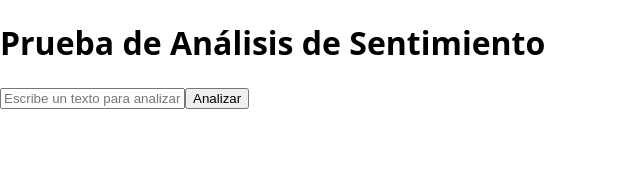
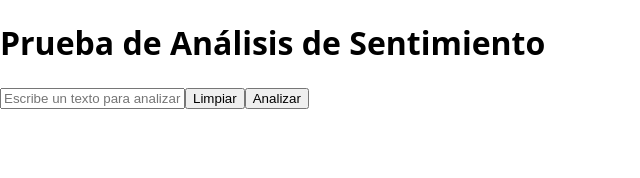
Before and after one commit to dxnidot/interface-tt, an Angular app: page / in a window 1280 px wide. Shown: the top 178 px of the page, without its empty margins (0-640 px from the left). Built offline with nearby package versions, Linux system fonts and the light colour scheme.

Commit message:
Boton limpiar para el texto

```diff
--- a/src/app/textinput/textinput.component.html
+++ b/src/app/textinput/textinput.component.html
@@ -4,3 +4,5 @@
   (input)="onTextChange()"
   placeholder="Escribe un texto para analizar"
 />
+<!-- Botón para limpiar el campo de texto -->
+<button (click)="clearInput()">Limpiar</button>
--- a/src/app/textinput/textinput.component.ts
+++ b/src/app/textinput/textinput.component.ts
@@ -16,4 +16,9 @@ export class TextinputComponent {
   onTextChange(): void {
     this.textChange.emit(this.inputText); // Emitir el texto al componente padre
   }
+    // Método para limpiar el texto
+    clearInput(): void {
+      this.inputText = ''; // Limpiar el texto
+      this.textChange.emit(this.inputText); // Emitir el cambio (texto vacío)
+    }
 }
```
